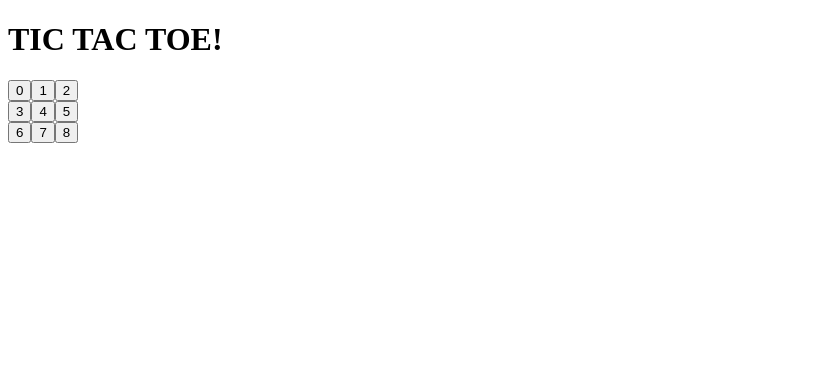
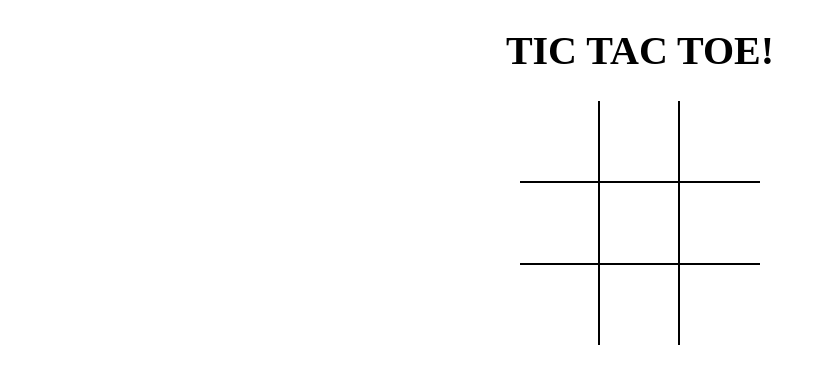
Before and after one commit to kumarsatyam444/tictactoe, a React (Vite) app: page / in a window 1280 px wide. Shown: the top 384 px of the page, without its empty margins (0-826 px from the left). Built offline with nearby package versions, Linux system fonts and the light colour scheme.

Commit message:
added board state and also react events

```diff
--- a/package.json
+++ b/package.json
@@ -19,7 +19,7 @@
   "devDependencies": {
     "babel-eslint": "^10.1.0",
     "babel-preset-nano-react-app": "^0.1.0",
-    "eslint": "^8.30.0",
+    "eslint": "^7.32.0",
     "eslint-config-airbnb": "^19.0.4",
     "eslint-config-prettier": "^8.5.0",
     "eslint-plugin-import": "^2.26.0",
--- a/src/App.jsx
+++ b/src/App.jsx
@@ -1,10 +1,10 @@
 import React from "react";
 import Board from "./Components/Board";
-
+import "./Styles/root.scss";
 
  export default () => (
 
-  <div>
+  <div className="app" >
     <h1>TIC TAC TOE!</h1>
     <Board />
 
--- a/src/Components/Board.jsx
+++ b/src/Components/Board.jsx
@@ -1,27 +1,58 @@
-import React from "react";
+import React, { useState } from "react";
 import Square from "./Square";
 
 
-const Board = () => {
-  return (
-    <div>
-      <div>
-        <Square value={0} />
-        <Square value={1}/>
-        <Square value={2}/>
+
+  const Board = () => {
+    const [board, setBoard] = useState(Array(9).fill(null));
+    const [isXNext, setIsXNext] = useState(false);
+
+    const handleSquareClick = position => {
+      if (board[position]){
+        return;
+      }
+
+      setBoard(prev => {
+        return prev.map((square, pos) => {
+          if (pos === position){
+            return isXNext ? "X" : "0";
+          }
+          return square;
+        });
+      });
+
+      setIsXNext(prev => !prev);
+    };
+
+    const renderSquare = position =>{
+      return (
+        <Square
+        value={board[position]}
+        onClick={() => handleSquareClick(position)}
+        />
+      );
+    };
+
+    return(
+      <div className="board">
+        <div className="board-row">
+          {renderSquare(0)}
+          {renderSquare(1)}
+          {renderSquare(2)}
+        </div>
+        <div className="board-row">
+          {renderSquare(3)}
+          {renderSquare(4)}
+          {renderSquare(5)}
+        </div>
+        <div className="board-row">
+          {renderSquare(6)}
+          {renderSquare(7)}
+          {renderSquare(8)}
+        </div>
       </div>
-      <div>
-        <Square value={3}/>
-        <Square value={4}/>
-        <Square value={5}/>
-      </div>
-      <div>
-        <Square value={6}/>
-        <Square value={7}/>
-        <Square value={8}/>
-      </div>
-    </div>
-  )
-}
+    );
+  };
+
 
 export default Board
--- a/src/Components/Square.jsx
+++ b/src/Components/Square.jsx
@@ -1,11 +1,11 @@
 import React from "react";
 
-
-
-const Square =({value})=> {
-
-  return <button type ="button" className="square"> {value}</button>;
-
+const Square = ({ value, onClick }) => {
+  return (
+  <button type="button" className="square" onClick={onClick}>
+    {value}
+    </button>
+    );
 };
 
 export default Square
--- a/src/Styles/root.scss
+++ b/src/Styles/root.scss
@@ -0,0 +1,43 @@
+body {
+    padding: 0;
+    margin: 0;
+  }
+
+  button {
+    background: none;
+    border: none;
+    outline: none;
+    &:hover {
+     cursor: pointer;
+    }
+  }
+
+  .app {
+    font-size: 20px;
+    display: flex;
+    flex-direction: column;
+    align-items: center;
+  }
+
+  .board {
+    .board-row {
+      display: flex;
+      flex-direction: row;
+      border-bottom: 2px solid #000;
+      &:last-child {
+        border-bottom: none;
+      }
+      .square {
+        width: 80px;
+        height: 80px;
+        border-right: 2px solid #000;
+        font-size: 2.5rem;
+        padding: 0;
+        overflow: hidden;
+        transition: all 0.2s;
+        &:last-child {
+          border-right: none;
+        }
+      }
+    }
+  }
```
Also changed, not shown: 1 other file (tests, documents, lock files or other folders).
